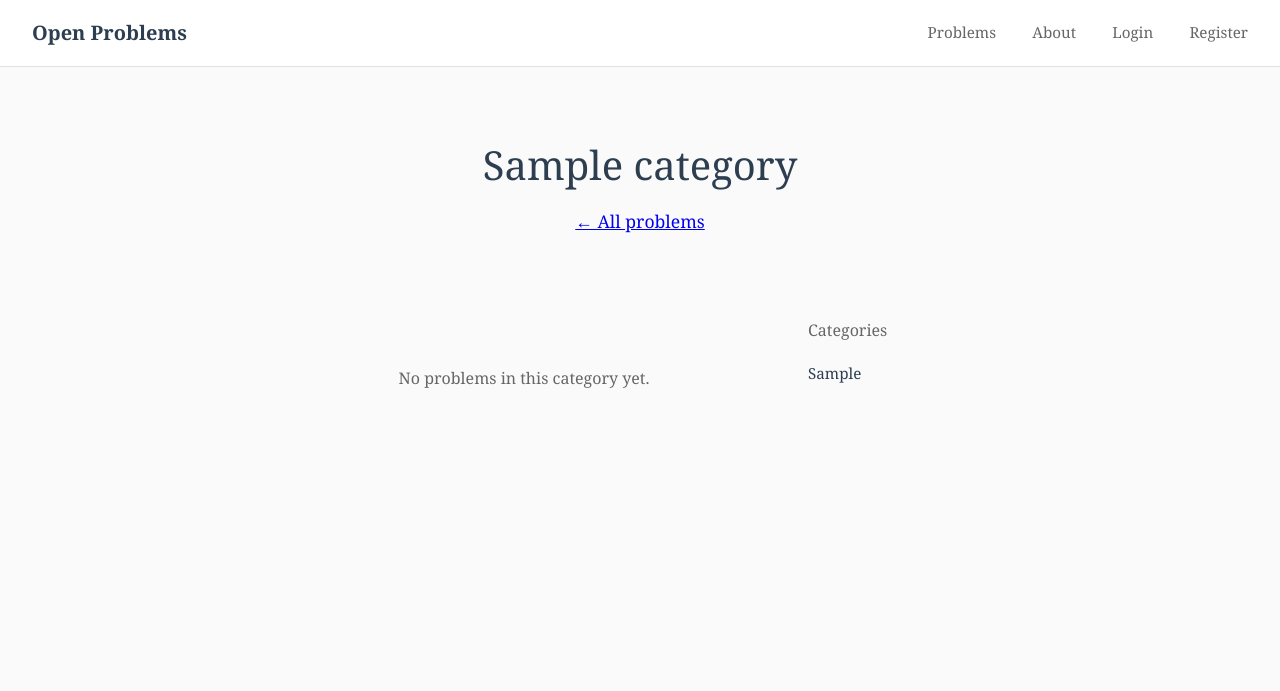
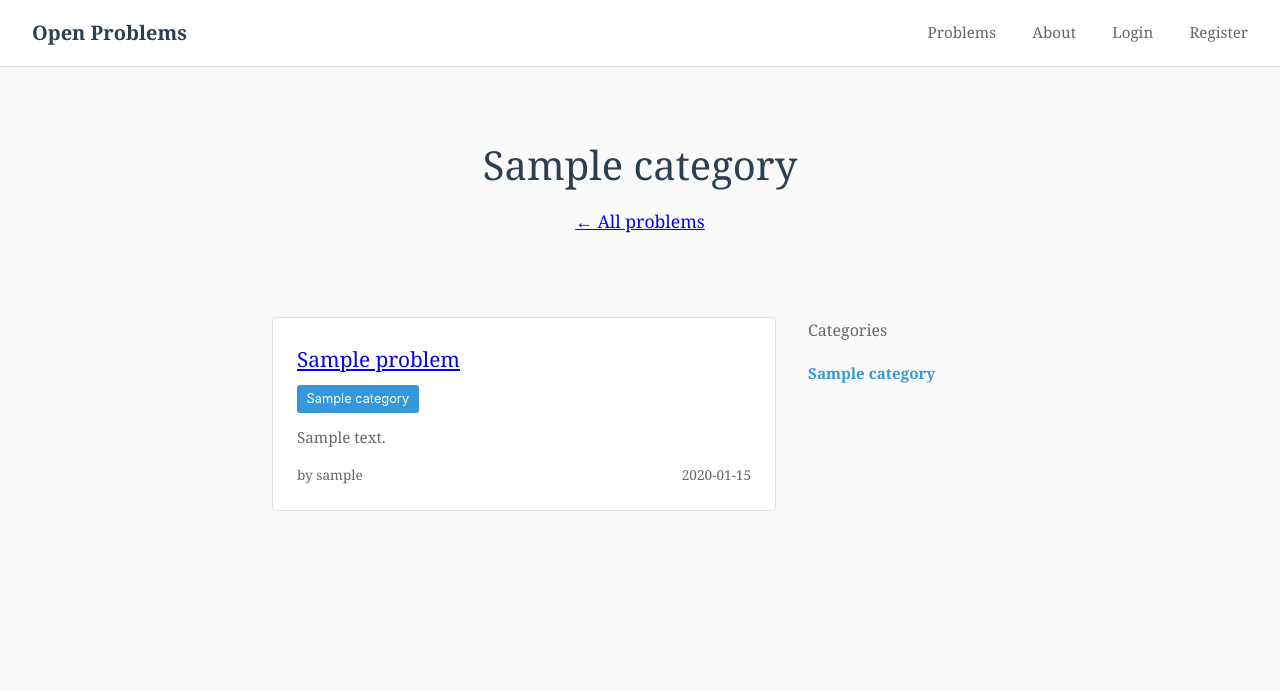
Before and after one commit to marwahaha/tcsopenproblems, a Flask app: a page that uses templates/category.html in a window 1280 px wide. Shown: the top 691 px of the page. Run offline with Flask 3, Linux system fonts and the light colour scheme; tables that the repository leaves empty hold one stand-in row (values such as "Sample post").

Commit message:
Add support for multiple categories per problem
- New database schema with categories table and junction table
- Problems can now have multiple comma-separated categories
- Categories shown as clickable tags on problem cards
- Filter by category still works (shows all problems with that category)

Co-Authored-By: Claude Opus 4.5 <noreply@anthropic.com>

```diff
--- a/app.py
+++ b/app.py
@@ -1,4 +1,4 @@
-from flask import Flask, render_template, request, redirect, url_for, flash, session, g
+from flask import Flask, render_template, request, redirect, url_for, flash, session
 import sqlite3
 from werkzeug.security import generate_password_hash, check_password_hash
 from functools import wraps
@@ -27,10 +27,22 @@ def init_db():
             id INTEGER PRIMARY KEY AUTOINCREMENT,
             title TEXT NOT NULL,
             description TEXT NOT NULL,
-            category TEXT,
             user_id INTEGER NOT NULL,
             created_at TIMESTAMP DEFAULT CURRENT_TIMESTAMP,
             FOREIGN KEY (user_id) REFERENCES users (id)
+        );
+
+        CREATE TABLE IF NOT EXISTS categories (
+            id INTEGER PRIMARY KEY AUTOINCREMENT,
+            name TEXT UNIQUE NOT NULL
+        );
+
+        CREATE TABLE IF NOT EXISTS problem_categories (
+            problem_id INTEGER NOT NULL,
+            category_id INTEGER NOT NULL,
+            PRIMARY KEY (problem_id, category_id),
+            FOREIGN KEY (problem_id) REFERENCES problems (id),
+            FOREIGN KEY (category_id) REFERENCES categories (id)
         );
 
         CREATE TABLE IF NOT EXISTS comments (
@@ -45,6 +57,40 @@ def init_db():
     ''')
     conn.commit()
     conn.close()
+
+def get_categories_for_problem(conn, problem_id):
+    """Get all categories for a problem."""
+    return conn.execute('''
+        SELECT c.* FROM categories c
+        JOIN problem_categories pc ON c.id = pc.category_id
+        WHERE pc.problem_id = ?
+        ORDER BY c.name
+    ''', (problem_id,)).fetchall()
+
+def get_all_categories(conn):
+    """Get all categories that have at least one problem."""
+    return conn.execute('''
+        SELECT DISTINCT c.name FROM categories c
+        JOIN problem_categories pc ON c.id = pc.category_id
+        ORDER BY c.name
+    ''').fetchall()
+
+def add_categories_to_problem(conn, problem_id, category_string):
+    """Parse comma-separated categories and link them to a problem."""
+    if not category_string:
+        return
+    categories = [c.strip() for c in category_string.split(',') if c.strip()]
+    for cat_name in categories:
+        # Get or create category
+        existing = conn.execute('SELECT id FROM categories WHERE name = ?', (cat_name,)).fetchone()
+        if existing:
+            cat_id = existing['id']
+        else:
+            cursor = conn.execute('INSERT INTO categories (name) VALUES (?)', (cat_name,))
+            cat_id = cursor.lastrowid
+        # Link to problem
+        conn.execute('INSERT OR IGNORE INTO problem_categories (problem_id, category_id) VALUES (?, ?)',
+                    (problem_id, cat_id))
 
 def get_current_user():
     if 'user_id' in session:
@@ -135,11 +181,14 @@ def index():
         JOIN users u ON p.user_id = u.id
         ORDER BY p.created_at DESC
     ''').fetchall()
-    categories = conn.execute(
-        'SELECT DISTINCT category FROM problems WHERE category != "" ORDER BY category'
-    ).fetchall()
+    # Add categories to each problem
+    problems_with_cats = []
+    for p in problems:
+        cats = get_categories_for_problem(conn, p['id'])
+        problems_with_cats.append({'problem': p, 'categories': cats})
+    categories = get_all_categories(conn)
     conn.close()
-    return render_template('index.html', problems=problems, categories=categories)
+    return render_template('index.html', problems=problems_with_cats, categories=categories)
 
 @app.route('/category/<name>')
 def category(name):
@@ -147,14 +196,18 @@ def category(name):
     problems = conn.execute('''
         SELECT p.*, u.username FROM problems p
         JOIN users u ON p.user_id = u.id
-        WHERE p.category = ?
+        JOIN problem_categories pc ON p.id = pc.problem_id
+        JOIN categories c ON pc.category_id = c.id
+        WHERE c.name = ?
         ORDER BY p.created_at DESC
     ''', (name,)).fetchall()
-    categories = conn.execute(
-        'SELECT DISTINCT category FROM problems WHERE category != "" ORDER BY category'
-    ).fetchall()
+    problems_with_cats = []
+    for p in problems:
+        cats = get_categories_for_problem(conn, p['id'])
+        problems_with_cats.append({'problem': p, 'categories': cats})
+    categories = get_all_categories(conn)
     conn.close()
-    return render_template('category.html', problems=problems, categories=categories, current_category=name)
+    return render_template('category.html', problems=problems_with_cats, categories=categories, current_category=name)
 
 @app.route('/problem/<int:id>')
 def problem(id):
@@ -164,6 +217,11 @@ def problem(id):
         JOIN users u ON p.user_id = u.id
         WHERE p.id = ?
     ''', (id,)).fetchone()
+    if problem is None:
+        conn.close()
+        flash('Problem not found')
+        return redirect(url_for('index'))
+    categories = get_categories_for_problem(conn, id)
     comments = conn.execute('''
         SELECT c.*, u.username FROM comments c
         JOIN users u ON c.user_id = u.id
@@ -171,10 +229,7 @@ def problem(id):
         ORDER BY c.created_at ASC
     ''', (id,)).fetchall()
     conn.close()
-    if problem is None:
-        flash('Problem not found')
-        return redirect(url_for('index'))
-    return render_template('problem.html', problem=problem, comments=comments)
+    return render_template('problem.html', problem=problem, categories=categories, comments=comments)
 
 @app.route('/submit', methods=['GET', 'POST'])
 @login_required
@@ -182,17 +237,19 @@ def submit():
     if request.method == 'POST':
         title = request.form['title'].strip()
         description = request.form['description'].strip()
-        category = request.form.get('category', '').strip()
+        category_string = request.form.get('categories', '').strip()
 
         if not title or not description:
             flash('Title and description are required')
             return render_template('submit.html')
 
         conn = get_db()
-        conn.execute(
-            'INSERT INTO problems (title, description, category, user_id) VALUES (?, ?, ?, ?)',
-            (title, description, category, session['user_id'])
+        cursor = conn.execute(
+            'INSERT INTO problems (title, description, user_id) VALUES (?, ?, ?)',
+            (title, description, session['user_id'])
         )
+        problem_id = cursor.lastrowid
+        add_categories_to_problem(conn, problem_id, category_string)
         conn.commit()
         conn.close()
         flash('Problem submitted successfully!')
--- a/static/style.css
+++ b/static/style.css
@@ -128,6 +128,13 @@ main {
     justify-content: space-between;
 }
 
+.categories {
+    display: flex;
+    flex-wrap: wrap;
+    gap: 0.5rem;
+    margin-bottom: 0.5rem;
+}
+
 .category {
     display: inline-block;
     background: #f0f0f0;
@@ -136,6 +143,11 @@ main {
     font-size: 0.8rem;
     color: var(--text-light);
     font-family: -apple-system, BlinkMacSystemFont, sans-serif;
+}
+
+.category.active {
+    background: var(--accent);
+    color: white;
 }
 
 /* Problem Detail */
@@ -411,7 +423,8 @@ footer {
     border-radius: 4px;
 }
 
-.auth-form small {
+.auth-form small,
+.submit-form small {
     display: block;
     color: var(--text-light);
     font-size: 0.85rem;
--- a/templates/category.html
+++ b/templates/category.html
@@ -11,15 +11,22 @@
 <div class="content-with-sidebar">
     <section class="problems-list">
         {% if problems %}
-            {% for problem in problems %}
+            {% for item in problems %}
             <article class="problem-card">
-                <a href="{{ url_for('problem', id=problem.id) }}">
-                    <h2>{{ problem.title }}</h2>
+                <a href="{{ url_for('problem', id=item.problem.id) }}">
+                    <h2>{{ item.problem.title }}</h2>
                 </a>
-                <p class="preview">{{ problem.description[:200] }}{% if problem.description|length > 200 %}...{% endif %}</p>
+                {% if item.categories %}
+                    <div class="categories">
+                        {% for cat in item.categories %}
+                            <a href="{{ url_for('category', name=cat.name) }}" class="category {% if cat.name == current_category %}active{% endif %}">{{ cat.name }}</a>
+                        {% endfor %}
+                    </div>
+                {% endif %}
+                <p class="preview">{{ item.problem.description[:200] }}{% if item.problem.description|length > 200 %}...{% endif %}</p>
                 <div class="meta">
-                    <span>by {{ problem.username }}</span>
-                    <span>{{ problem.created_at[:10] }}</span>
+                    <span>by {{ item.problem.username }}</span>
+                    <span>{{ item.problem.created_at[:10] }}</span>
                 </div>
             </article>
             {% endfor %}
@@ -35,8 +42,8 @@
         <h3>Categories</h3>
         <ul class="category-list">
             {% for cat in categories %}
-                <li {% if cat.category == current_category %}class="active"{% endif %}>
-                    <a href="{{ url_for('category', name=cat.category) }}">{{ cat.category }}</a>
+                <li {% if cat.name == current_category %}class="active"{% endif %}>
+                    <a href="{{ url_for('category', name=cat.name) }}">{{ cat.name }}</a>
                 </li>
             {% endfor %}
         </ul>
--- a/templates/submit.html
+++ b/templates/submit.html
@@ -11,8 +11,9 @@
         <label for="title">Problem Title *</label>
         <input type="text" id="title" name="title" placeholder="A concise title for the problem" required>
 
-        <label for="category">Category</label>
-        <input type="text" id="category" name="category" placeholder="e.g., Graph Theory, Number Theory, Combinatorics">
+        <label for="categories">Categories</label>
+        <input type="text" id="categories" name="categories" placeholder="e.g., Graph Theory, Combinatorics (comma-separated)">
+        <small>Separate multiple categories with commas</small>
 
         <label for="description">Description *</label>
         <textarea id="description" name="description" rows="12" placeholder="Describe the problem in detail. Include any relevant background, known partial results, or why the problem is interesting." required></textarea>
```
Also changed, not shown: templates/index.html (+13 -9 lines), templates/problem.html (+6 -2 lines).
